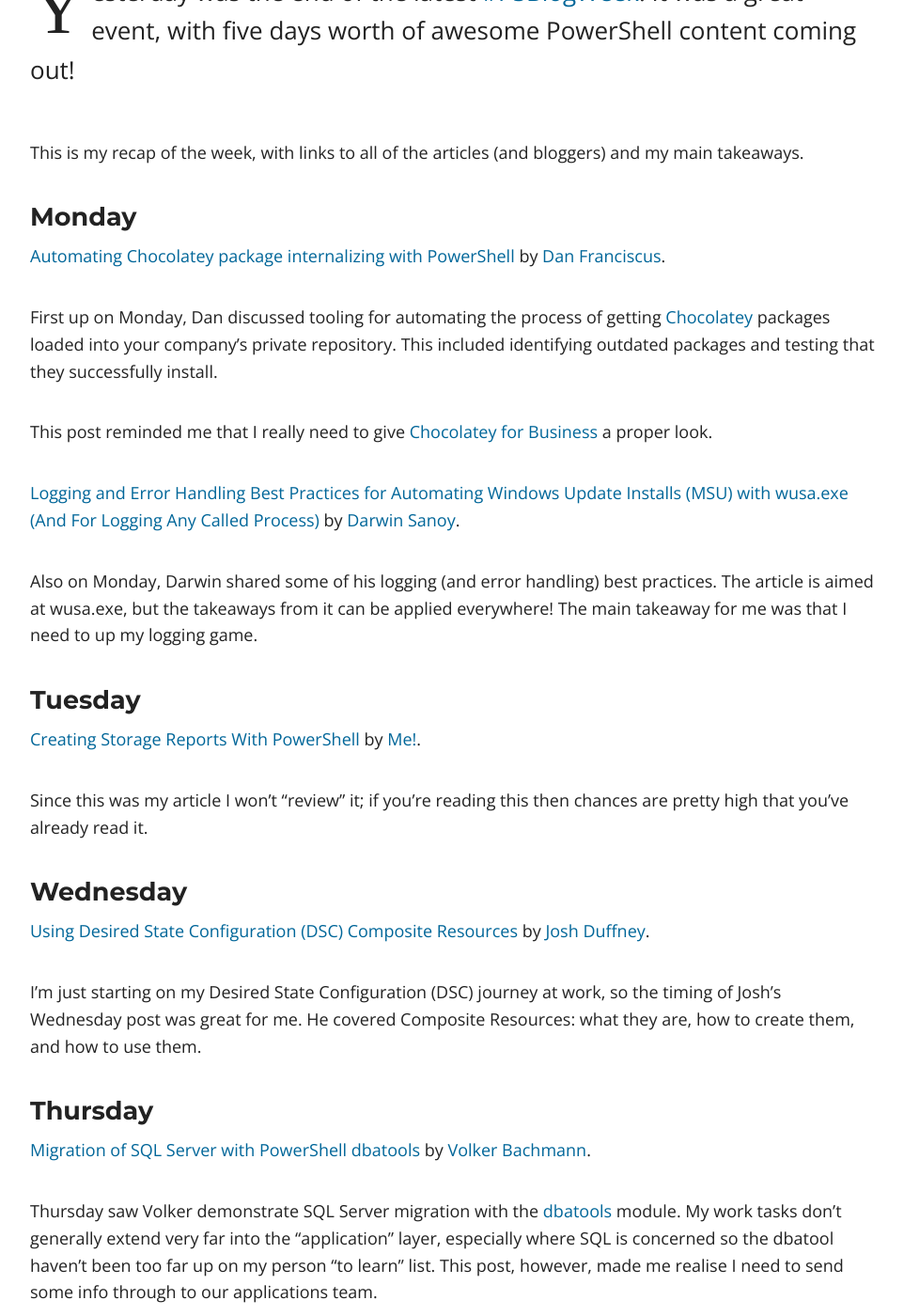
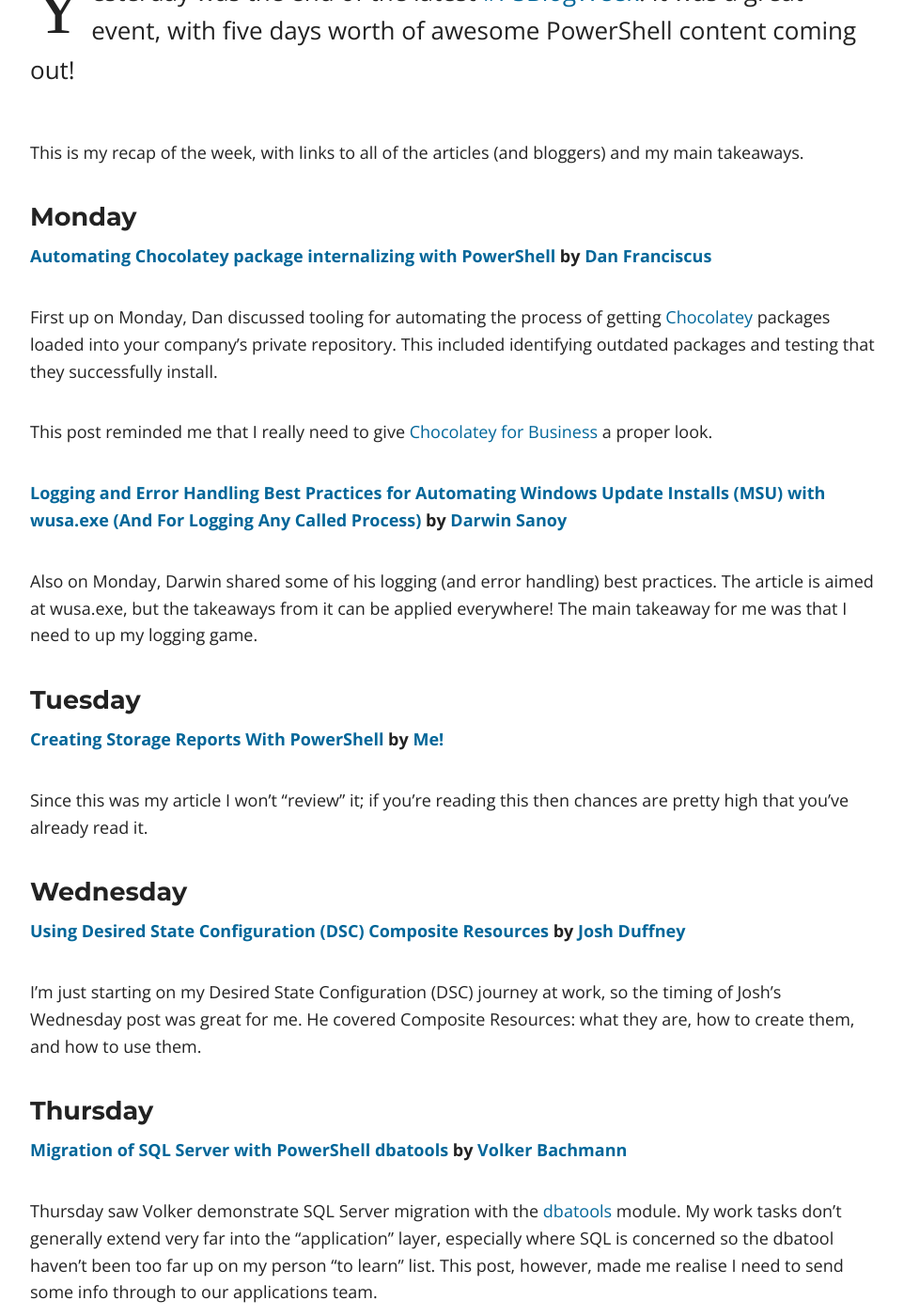
Before and after one commit to Windos/windos.github.io, a Jekyll site: the page built from _posts/2017-10-22-psblogweek-recap.md, in a window 1280 px wide and 1400 px high, scrolled down 558 px. Shown: the whole window at 94% size, without its empty margins (158-1120 px from the left). Built offline with Jekyll 4.4.1, drawn with Linux system fonts in a browser that asks for light colours; nearby versions of some CDN libraries; some web fonts are replaced; comment, search, counter and statistics services are not loaded.

Commit message:
Links need more oomph

```diff
--- a/_posts/2017-10-22-psblogweek-recap.md
+++ b/_posts/2017-10-22-psblogweek-recap.md
@@ -23,8 +23,8 @@
 
 ### Monday
 
-[Automating Chocolatey package internalizing with PowerShell][Post 1] by
-[Dan Franciscus](https://twitter.com/dan_franciscus).
+**[Automating Chocolatey package internalizing with PowerShell][Post 1] by
+[Dan Franciscus](https://twitter.com/dan_franciscus)**
 
 First up on Monday, Dan discussed tooling for automating the process of getting
 [Chocolatey](https://chocolatey.org/) packages loaded into your company's private
@@ -34,9 +34,9 @@
 This post reminded me that I really need to give [Chocolatey for Business](https://chocolatey.org/pricing)
 a proper look.
 
-[Logging and Error Handling Best Practices for Automating Windows Update Installs
+**[Logging and Error Handling Best Practices for Automating Windows Update Installs
 (MSU) with wusa.exe (And For Logging Any Called Process)][Post 2] by
-[Darwin Sanoy](https://twitter.com/DarwinTheorizes).
+[Darwin Sanoy](https://twitter.com/DarwinTheorizes)**
 
 Also on Monday, Darwin shared some of his logging (and error handling) best practices.
 The article is aimed at wusa.exe, but the takeaways from it can be applied everywhere!
@@ -44,15 +44,15 @@
 
 ### Tuesday
 
-[Creating Storage Reports With PowerShell][Post 3] by [Me!](https://twitter.com/WindosNZ).
+**[Creating Storage Reports With PowerShell][Post 3] by [Me!](https://twitter.com/WindosNZ)**
 
 Since this was my article I won't "review" it; if you're reading this then chances are
 pretty high that you've already read it.
 
 ### Wednesday
 
-[Using Desired State Configuration (DSC) Composite Resources][Post 4] by
-[Josh Duffney](https://twitter.com/joshduffney).
+**[Using Desired State Configuration (DSC) Composite Resources][Post 4] by
+[Josh Duffney](https://twitter.com/joshduffney)**
 
 I'm just starting on my Desired State Configuration (DSC) journey at work, so the timing
 of Josh's Wednesday post was great for me. He covered Composite Resources: what they are,
@@ -60,8 +60,8 @@
 
 ### Thursday
 
-[Migration of SQL Server with PowerShell dbatools][Post 5] by
-[Volker Bachmann](https://twitter.com/VolkerBachmann).
+**[Migration of SQL Server with PowerShell dbatools][Post 5] by
+[Volker Bachmann](https://twitter.com/VolkerBachmann)**
 
 Thursday saw Volker demonstrate SQL Server migration with the [dbatools](https://dbatools.io/) module.
 My work tasks don't generally extend very far into the "application" layer, especially
@@ -71,8 +71,8 @@
 
 ### Friday
 
-[Using PowerShell to create a vCloud Director Tenant HTML Report][Post 6] by
-[Markus Kraus](https://twitter.com/vMarkus_K/)
+**[Using PowerShell to create a vCloud Director Tenant HTML Report][Post 6] by
+[Markus Kraus](https://twitter.com/vMarkus_K/)**
 
 And wrapping up the week on friday, Markus created HTML reports for vCloud Director. I've
 had no exposure to this particular VMware product... but regardless holy cow those reports
```
